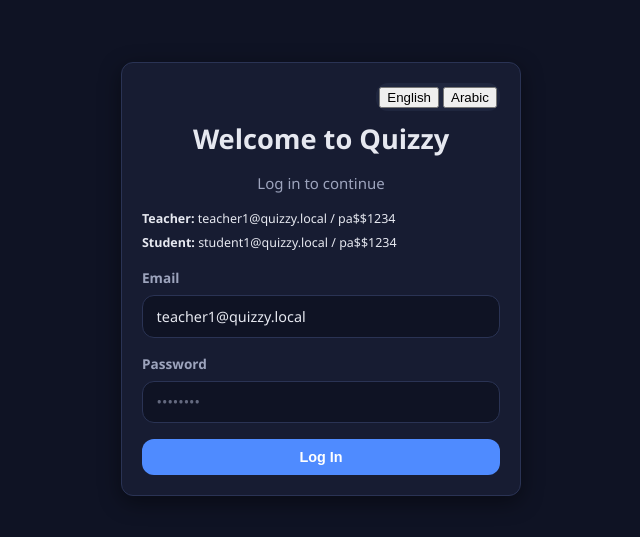
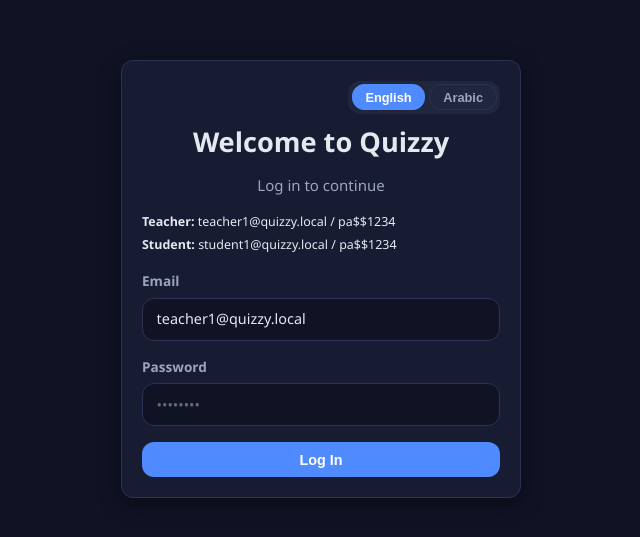
Before and after one commit to Janaherself/quizzy, a React (Vite) app in the folder frontend/: page /login in a window 1280 px wide. Shown: the part 121-658 px from the top of the page, without its empty margins (319-959 px from the left). Built offline with nearby package versions, Linux system fonts and the light colour scheme.

Commit message:
fix: question metadata separation bug

```diff
--- a/frontend/src/styles/index.css
+++ b/frontend/src/styles/index.css
@@ -14,6 +14,7 @@
   --radius: 12px;
   --shadow: 0 6px 22px rgba(0, 0, 0, 0.45);
   --transition: 0.18s ease;
+  --toast-slide: 10px;
 }
 
 * {
@@ -37,6 +38,15 @@ body {
   font-size: 15px;
   line-height: 1.5;
   text-rendering: optimizeLegibility;
+}
+
+html[dir="ltr"] {
+  --toast-slide: 10px;
+}
+
+html[dir="rtl"] {
+  font-family: "Tajawal", "Segoe UI", "Noto Naskh Arabic", system-ui, sans-serif;
+  --toast-slide: -10px;
 }
 
 @media (max-width: 640px) {
@@ -198,6 +208,29 @@ header.app-header .logout-btn:hover {
   color: var(--color-text);
 }
 
+.lang-btn {
+  background: transparent;
+  border: 1px solid var(--color-border);
+  color: var(--color-text-muted);
+  border-radius: var(--radius);
+  padding: 0.3rem 0.8rem;
+  font-size: 0.8rem;
+  font-weight: 600;
+  cursor: pointer;
+  transition: var(--transition);
+}
+
+.lang-btn:hover {
+  color: var(--color-text);
+  background: var(--color-bg-soft);
+}
+
+.lang-btn.active {
+  background: var(--color-accent);
+  color: #fff;
+  border-color: var(--color-accent);
+}
+
 .btn:disabled,
 .btn[disabled] {
   opacity: 0.55;
@@ -344,12 +377,21 @@ p { margin: 0 0 0.6rem; }
   color: var(--color-text);
 }
 
-.quiz-card .quiz-card-meta {
+.quiz-card-meta {
   font-size: 0.8rem;
   color: var(--color-text-muted);
   display: flex;
   flex-wrap: wrap;
   gap: 0.5rem;
+  align-items: center;
+}
+
+.quiz-card-meta.meta-separated span:not(:last-child)::after {
+  content: '\00B7';
+  margin-inline-start: 0.35rem;
+  color: var(--color-text-muted);
+  font-weight: bold;
+  opacity: 0.5;
 }
 
 .quiz-card .quiz-card-actions {
@@ -360,8 +402,6 @@ p { margin: 0 0 0.6rem; }
 }
 
 .quiz-card.rtl-fix {
-  direction: rtl;
-  text-align: right;
 }
 
 /* === Empty state === */
@@ -437,7 +477,7 @@ p { margin: 0 0 0.6rem; }
 
 .choice-button {
   width: 100%;
-  text-align: right;
+  text-align: start;
   background: var(--color-bg);
   border: 1.5px solid var(--color-border);
   border-radius: var(--radius);
@@ -526,7 +566,7 @@ p { margin: 0 0 0.6rem; }
 
 .results-table th,
 .results-table td {
-  text-align: right;
+  text-align: start;
   padding: 0.6rem 0.7rem;
   border-bottom: 1px solid var(--color-border);
   font-size: 0.85rem;
@@ -547,10 +587,10 @@ p { margin: 0 0 0.6rem; }
 .toast {
   position: fixed;
   bottom: 1.5rem;
-  right: 1.5rem;
+  inset-inline-end: 1.5rem;
   background: var(--color-bg-card);
   border: 1px solid var(--color-border);
-  border-right: 3px solid var(--color-accent);
+  border-inline-end: 3px solid var(--color-accent);
   border-radius: var(--radius);
   padding: 0.8rem 1.1rem;
   box-shadow: var(--shadow);
@@ -559,10 +599,10 @@ p { margin: 0 0 0.6rem; }
   animation: slideIn 0.2s ease;
 }
 
-.toast.error { border-right-color: var(--color-danger); }
+.toast.error { border-inline-end-color: var(--color-danger); }
 
 @keyframes slideIn {
-  from { opacity: 0; transform: translateX(10px); }
+  from { opacity: 0; transform: translateX(var(--toast-slide, 10px)); }
   to { opacity: 1; transform: translateX(0); }
 }
 
```
